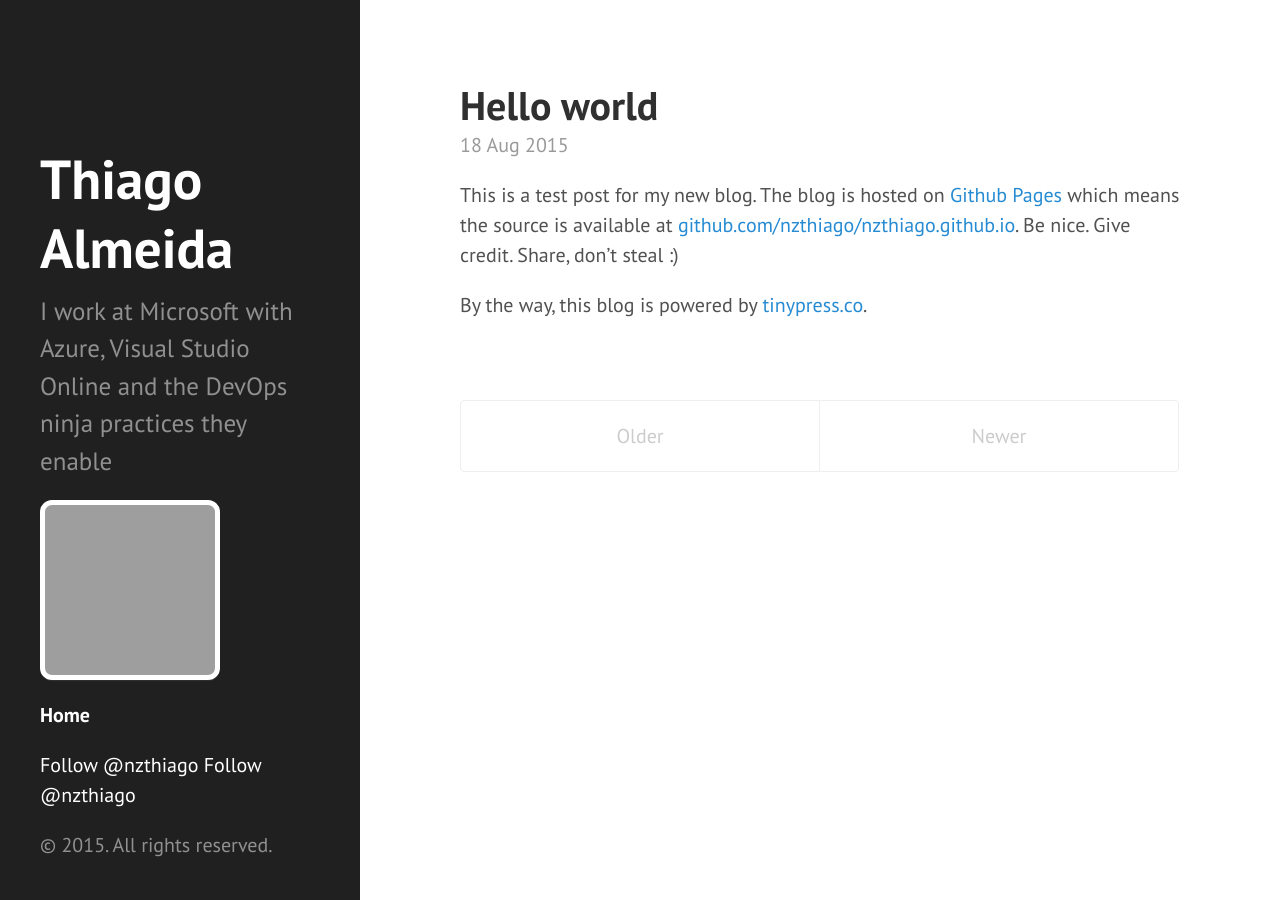
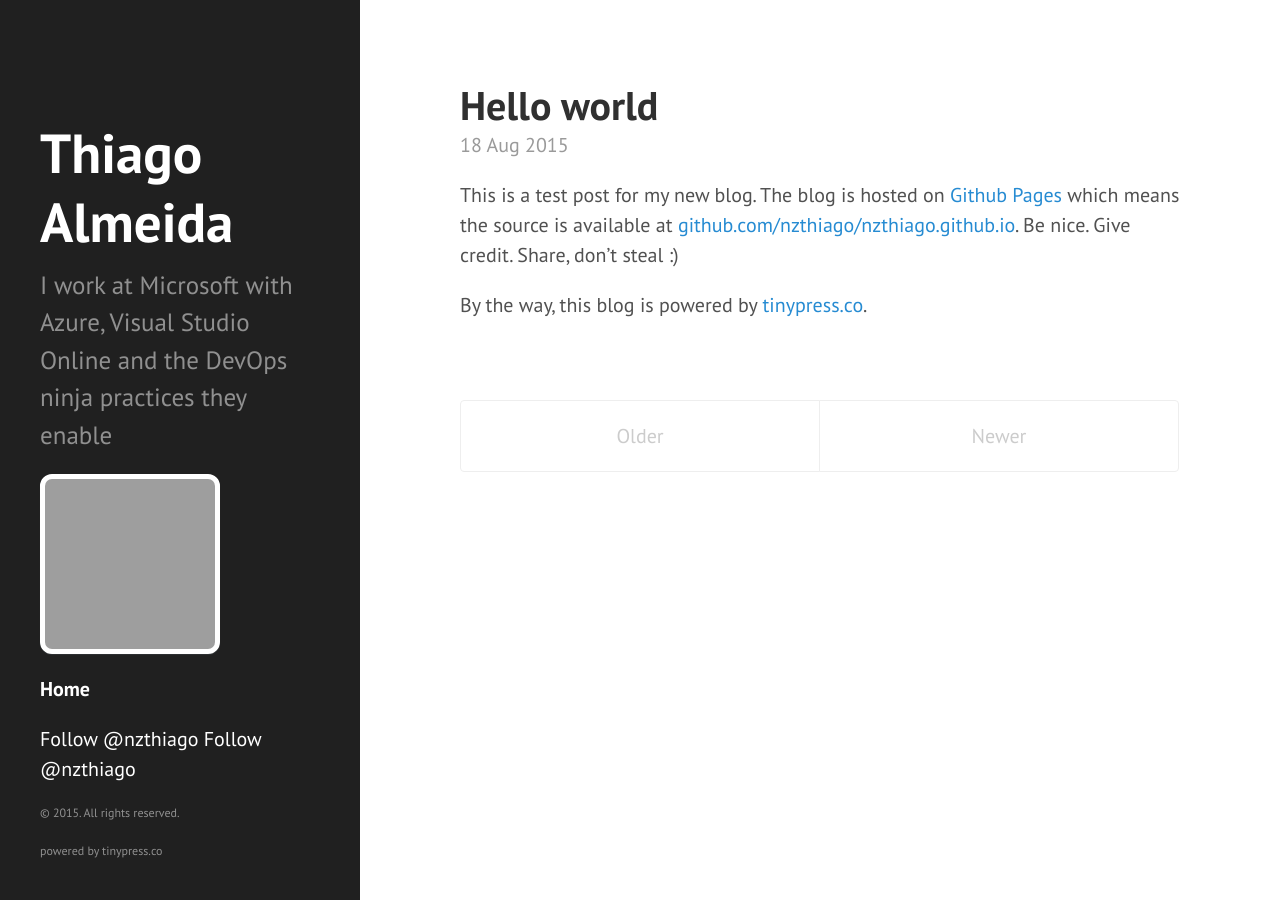
Before and after one commit to nzthiago/nzthiago.github.io, a Jekyll site: the page built from index.html, in a window 1280 px wide. Built offline with Jekyll 4.4.1, drawn with Linux system fonts in a browser that asks for light colours; the list of posts is cut into pages by our own code; comment, search, counter and statistics services are not loaded; grey boxes are pictures that could not be loaded.

Commit message:
Updating font size for sidebar footer

```diff
--- a/_includes/sidebar.html
+++ b/_includes/sidebar.html
@@ -39,6 +39,10 @@
       <script async defer id="github-bjs" src="https://buttons.github.io/buttons.js"></script>
     </p>
 
-    <p>&copy; {{ site.time | date: '%Y' }}. All rights reserved.</p>
+    <div class="sidebar-footer">
+      <p>&copy; {{ site.time | date: '%Y' }}. All rights reserved.</p>
+      <p>powered by tinypress.co</p>
+    </div>
+
   </div>
 </div>
--- a/public/css/hyde.css
+++ b/public/css/hyde.css
@@ -75,6 +75,10 @@ html {
   color: #fff;
 }
 
+/* Sidebar links */
+.sidebar-footer {
+  font-size: 12px;
+}
 /* About section */
 .sidebar-about h1 {
   color: #fff;
```
